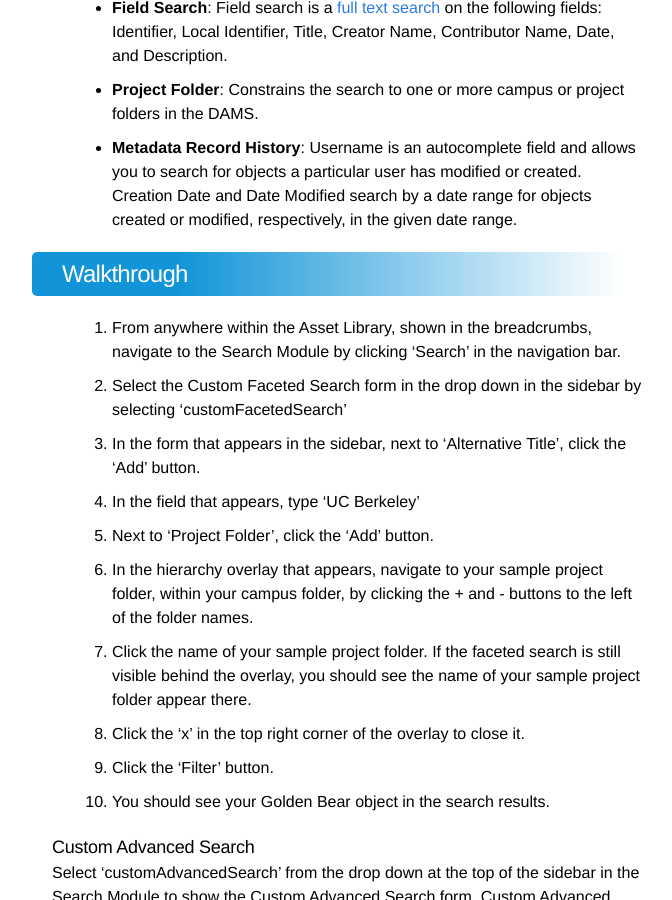
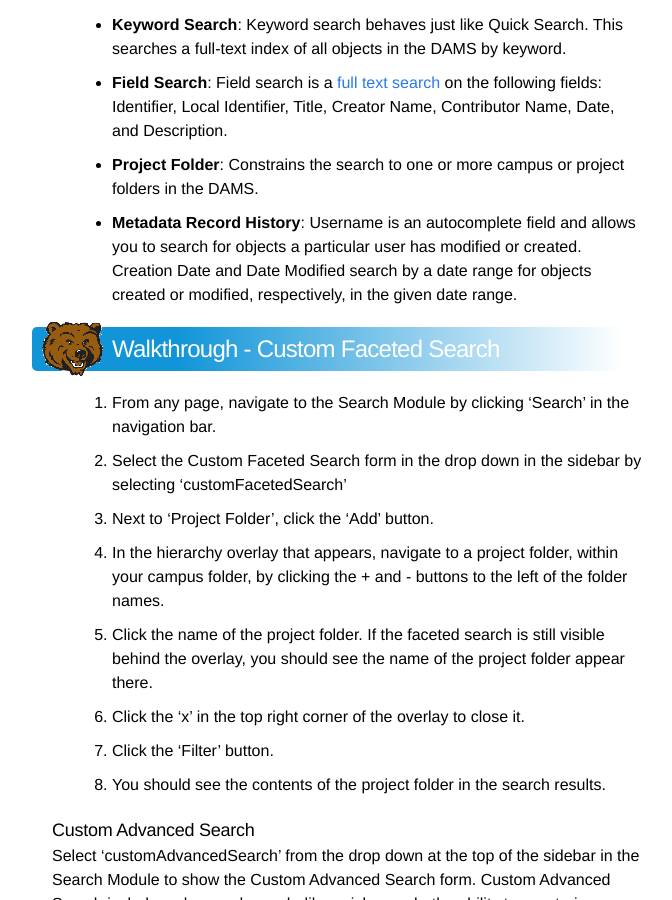
Before and after one commit to ucldc/ucldc-docs, a Jekyll site: the page built from docs/dams/search.md, in a window 1280 px wide and 900 px high, scrolled down 1809 px. Shown: the whole window, without its empty margins (188-860 px from the left). Built offline with Jekyll 4.4.1, drawn with Linux system fonts in a browser that asks for light colours; nearby versions of some CDN libraries; some of the changed text lies outside the part shown.

Commit message:
added a heading 'search from anywhere', fixed walkthrough to no longer refer to Bear sample objects

```diff
--- a/docs/dams/search.md
+++ b/docs/dams/search.md
@@ -10,26 +10,29 @@
 
 The DAMS supports many different kinds of searching:
 
+Search from anywhere in the DAMS Workspace:
 - **Quick Search**: Allows you to quickly find objects throughout the DAMS using only keywords.
 - **Filter Search**: Restricts searching to the current campus folder, project folder, or complex object. A filter search only searches against the title of an object.
-- **Search Module**: Allows you to choose from a few different custom search forms, namely Custom Faceted Search and Custom Advanced Search.
-  - **Custom Faceted Search**: Searches on keyword, like quick search, as well as a variety of other fields. Custom Faceted Search, like Filter Search, also allows you to limit the search to a particular campus folder, project folder, or complex object.
-  - **Custom Advanced Search**: Allows you to perform a very precise search by searching against more metadata elements than those available in faceted search.
 
+Search from the Search Module - Allows you to choose from a few different custom search forms:
+- **Custom Faceted Search**: Searches on keyword, like quick search, as well as a variety of other fields. Custom Faceted Search, like Filter Search, also allows you to limit the search to a particular campus folder, project folder, or complex object.
+- **Custom Advanced Search**: Allows you to perform a very precise search by searching against more metadata elements than those available in faceted search.
+
+Click the image to see where each of these search options are located. Each search method is described in more depth below.
 <a class="img-popup" href="{{ site.url }}{{ site.baseurl }}/images/search.png">
   <img src="{{ site.url }}{{ site.baseurl }}/images/search.png" alt="Screenshot of where to find search" style="width: 500px">
 </a>
 <br>(click to enlarge)
 
-## Quick Search
+## Search from anywhere
+
+### Quick Search
 
 Search the entire Nuxeo DAMS by keyword using the Quick Search in the top right corner of the DAMS. This keyword search is performed over an index of all the metadata fields for an object, so this could potentially generate a lot of noise for ambiguous search terms.
 
-## Filter Search
+### Filter Search
 
 From within a given campus folder, project folder, or complex object, Filter Search allows you to filter the contents by a [full text search]({{ site.url }}{{ site.baseurl }}/docs/dams/search/#FullTextSearch) on the title field.
-
-<div class="walkthrough new">New in Bruin</div>
 
 ## Search Module
 
@@ -46,18 +49,16 @@
 - **Project Folder**: Constrains the search to one or more campus or project folders in the DAMS.
 - **Metadata Record History**: Username is an autocomplete field and allows you to search for objects a particular user has modified or created. Creation Date and Date Modified search by a date range for objects created or modified, respectively, in the given date range.
 
-<div class="walkthrough">Walkthrough</div>
+<div class="walkthrough new">Walkthrough - Custom Faceted Search</div>
 
-1. From anywhere within the Asset Library, shown in the breadcrumbs, navigate to the Search Module by clicking 'Search' in the navigation bar.
+1. From any page, navigate to the Search Module by clicking 'Search' in the navigation bar.
 2. Select the Custom Faceted Search form in the drop down in the sidebar by selecting 'customFacetedSearch'
-2. In the form that appears in the sidebar, next to 'Alternative Title', click the 'Add' button.
-3. In the field that appears, type 'UC Berkeley'
-4. Next to 'Project Folder', click the 'Add' button.
-5. In the hierarchy overlay that appears, navigate to your sample project folder, within your campus folder, by clicking the + and - buttons to the left of the folder names.
-6. Click the name of your sample project folder. If the faceted search is still visible behind the overlay, you should see the name of your sample project folder appear there.
+3. Next to 'Project Folder', click the 'Add' button.
+4. In the hierarchy overlay that appears, navigate to a project folder, within your campus folder, by clicking the + and - buttons to the left of the folder names.
+5. Click the name of the project folder. If the faceted search is still visible behind the overlay, you should see the name of the project folder appear there.
 7. Click the 'x' in the top right corner of the overlay to close it.
 8. Click the 'Filter' button.
-9. You should see your Golden Bear object in the search results.
+9. You should see the contents of the project folder in the search results.
 
 ### Custom Advanced Search
 
```
